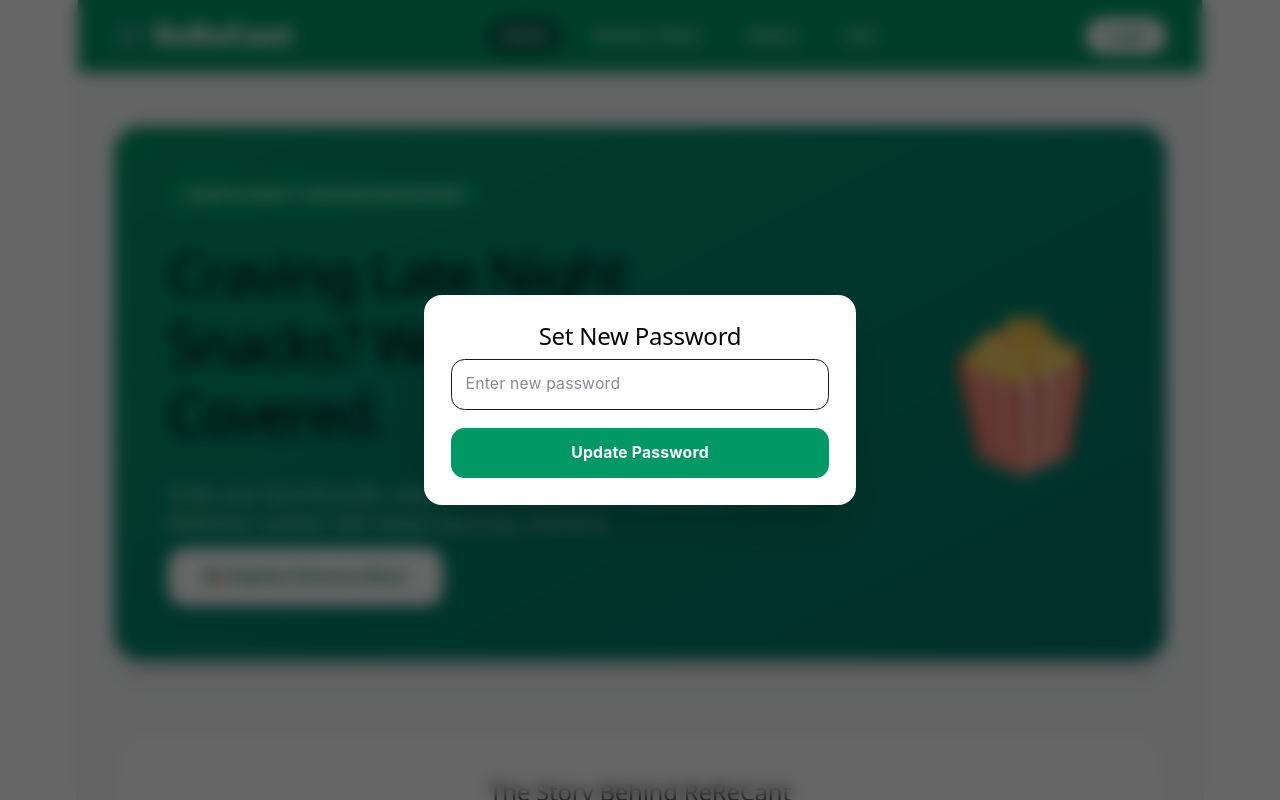
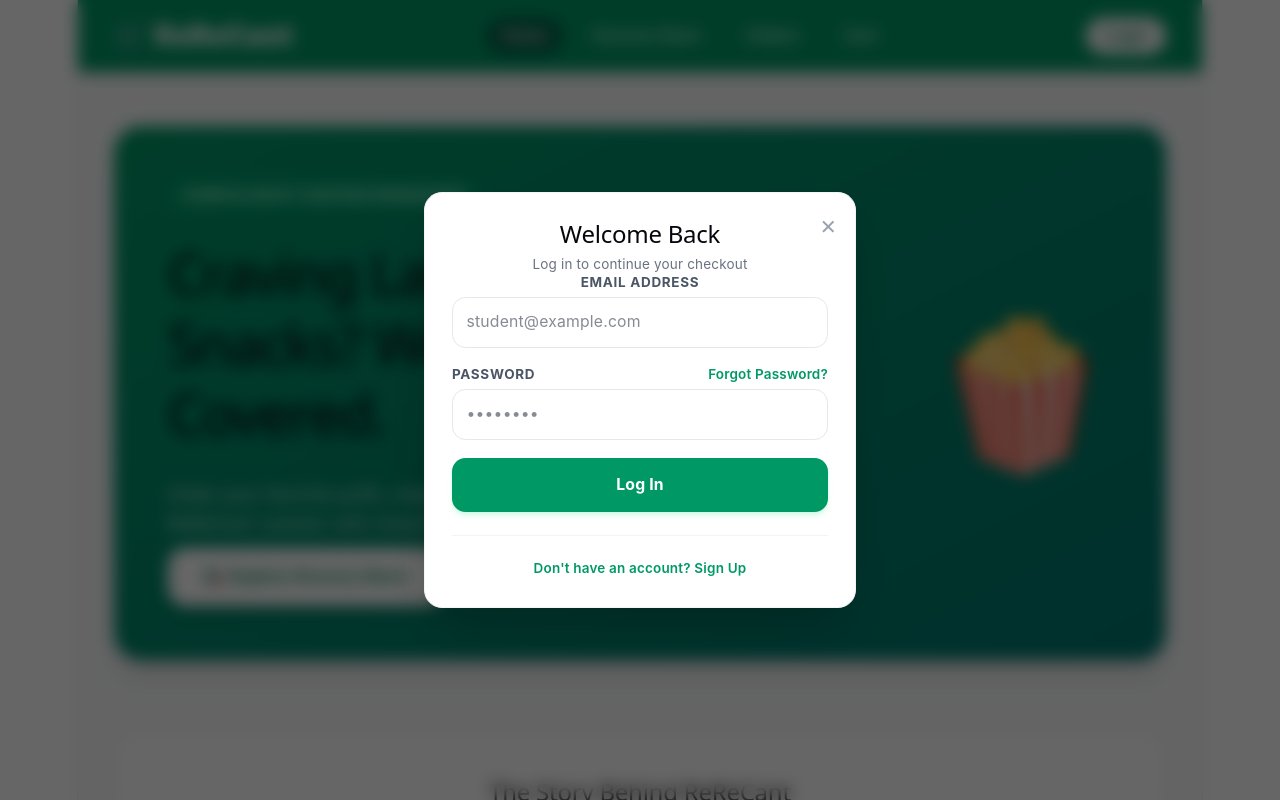
Before and after one commit to stemmasterstark-commits/rerecant, a React (Vite) app: page / in a window 1280 px wide. Both pictures are taken after a click on the button "Login". Shown: the top 800 px of the page. Built offline with nearby package versions, Linux system fonts and the light colour scheme.

Commit message:
Unified AuthModal with robust edge handling for login, signup, and reset password

```diff
--- a/src/components/AuthModal.jsx
+++ b/src/components/AuthModal.jsx
@@ -1,66 +1,227 @@
 import React, { useEffect, useState } from "react";
 import { supabase } from "../services/supabase";
 
-export default function ResetPasswordModal({ isOpen, onClose }) {
-  const [newPassword, setNewPassword] = useState("");
+export default function AuthModal({ isOpen, onClose }) {
+  // Modes: "login" | "signup" | "forgot" | "reset_password"
+  const [mode, setMode] = useState("login");
+  const [email, setEmail] = useState("");
+  const [password, setPassword] = useState("");
   const [loading, setLoading] = useState(false);
   const [message, setMessage] = useState({ text: "", type: "" });
 
-  const handleUpdatePassword = async (e) => {
+  // 1. Automatically detect recovery token in URL on load
+  useEffect(() => {
+    const hash = window.location.hash;
+    if (hash && (hash.includes("type=recovery") || hash.includes("access_token"))) {
+      setMode("reset_password");
+    }
+
+    // Listen for auth state changes (e.g. PASSWORD_RECOVERY event)
+    const { data: authListener } = supabase.auth.onAuthStateChange(
+      (event) => {
+        if (event === "PASSWORD_RECOVERY") {
+          setMode("reset_password");
+        }
+      }
+    );
+
+    return () => {
+      authListener?.subscription?.unsubscribe();
+    };
+  }, []);
+
+  if (!isOpen && mode !== "reset_password") return null;
+
+  const handleAuth = async (e) => {
     e.preventDefault();
     setLoading(true);
     setMessage({ text: "", type: "" });
 
-    const { error } = await supabase.auth.updateUser({
-      password: newPassword,
+    try {
+      if (mode === "login") {
+        const { error } = await supabase.auth.signInWithPassword({ email, password });
+        if (error) throw error;
+        onClose();
+      } else if (mode === "signup") {
+        const { error } = await supabase.auth.signUp({ email, password });
+        if (error) throw error;
+        setMessage({
+          text: "Account created! You can log in or check your email if confirmation is enabled.",
+          type: "success",
         });
-
-    if (error) {
-      setMessage({ text: error.message, type: "error" });
-    } else {
+      } else if (mode === "forgot") {
+        const { error } = await supabase.auth.resetPasswordForEmail(email, {
+          redirectTo: `${window.location.origin}`,
+        });
+        if (error) throw error;
         setMessage({
-        text: "Password updated successfully! You can now log in.",
+          text: "Password reset link sent! Please check your email inbox.",
+          type: "success",
+        });
+      } else if (mode === "reset_password") {
+        const { error } = await supabase.auth.updateUser({ password });
+        if (error) throw error;
+        setMessage({
+          text: "Password updated successfully! Logging you in...",
           type: "success",
         });
         setTimeout(() => {
+          // Clean hash from URL and close modal
+          window.history.replaceState(null, "", window.location.pathname);
+          setMode("login");
           onClose();
-      }, 2000);
+        }, 1500);
       }
+    } catch (err) {
+      setMessage({ text: err.message, type: "error" });
+    } finally {
       setLoading(false);
+    }
   };
 
-  if (!isOpen) return null;
+  const switchMode = (newMode) => {
+    setMode(newMode);
+    setMessage({ text: "", type: "" });
+  };
+
+  const handleClose = () => {
+    if (mode === "reset_password") {
+      window.history.replaceState(null, "", window.location.pathname);
+      setMode("login");
+    }
+    onClose();
+  };
 
   return (
     <div className="fixed inset-0 bg-black/60 backdrop-blur-sm flex items-center justify-center z-50 p-4">
-      <div className="bg-white rounded-2xl p-6 max-w-sm w-full shadow-2xl relative">
-        <h2 className="text-xl font-bold mb-2 text-center">Set New Password</h2>
+      <div className="bg-white rounded-2xl p-6 max-w-sm w-full shadow-2xl relative border border-gray-100">
+        {/* Close Button */}
+        <button
+          type="button"
+          onClick={handleClose}
+          className="absolute top-4 right-4 text-gray-400 hover:text-gray-600 font-bold text-lg"
+        >
+          ✕
+        </button>
 
+        {/* Modal Titles */}
+        <h2 className="text-2xl font-black mb-1 text-center text-gray-800">
+          {mode === "login" && "Welcome Back"}
+          {mode === "signup" && "Create Account"}
+          {mode === "forgot" && "Reset Password"}
+          {mode === "reset_password" && "Set New Password"}
+        </h2>
+        <p className="text-xs text-gray-500 text-center mb-6">
+          {mode === "login" && "Log in to continue your checkout"}
+          {mode === "signup" && "Sign up to order from ReReCant"}
+          {mode === "forgot" && "Enter your email to receive a recovery link"}
+          {mode === "reset_password" && "Enter your new password below"}
+        </p>
+
+        {/* Toast / Alert Message */}
         {message.text && (
-          <div className={`p-2 text-xs rounded mb-4 text-center ${
-            message.type === "error" ? "bg-red-50 text-red-600" : "bg-emerald-50 text-emerald-600"
-          }`}>
+          <div
+            className={`p-3 text-xs rounded-xl mb-4 text-center font-medium ${
+              message.type === "error"
+                ? "bg-red-50 text-red-600 border border-red-200"
+                : "bg-emerald-50 text-emerald-700 border border-emerald-200"
+            }`}
+          >
             {message.text}
           </div>
         )}
 
-        <form onSubmit={handleUpdatePassword} className="space-y-4">
+        {/* Auth Form */}
+        <form onSubmit={handleAuth} className="space-y-4">
+          {/* Email Input (Hidden during reset_password) */}
+          {mode !== "reset_password" && (
+            <div>
+              <label className="block text-xs font-bold text-gray-600 mb-1 tracking-wider uppercase">
+                Email Address
+              </label>
+              <input
+                type="email"
+                required
+                className="w-full p-3 border border-gray-200 rounded-xl focus:ring-2 focus:ring-emerald-500 outline-none text-sm transition"
+                placeholder="student@example.com"
+                value={email}
+                onChange={(e) => setEmail(e.target.value)}
+              />
+            </div>
+          )}
+
+          {/* Password Input (Hidden during forgot password request) */}
+          {mode !== "forgot" && (
+            <div>
+              <div className="flex justify-between items-center mb-1">
+                <label className="block text-xs font-bold text-gray-600 tracking-wider uppercase">
+                  {mode === "reset_password" ? "New Password" : "Password"}
+                </label>
+                {mode === "login" && (
+                  <button
+                    type="button"
+                    onClick={() => switchMode("forgot")}
+                    className="text-xs text-emerald-600 hover:underline font-semibold"
+                  >
+                    Forgot Password?
+                  </button>
+                )}
+              </div>
               <input
                 type="password"
                 required
-            placeholder="Enter new password"
-            className="w-full p-3 border rounded-xl text-sm"
-            value={newPassword}
-            onChange={(e) => setNewPassword(e.target.value)}
+                className="w-full p-3 border border-gray-200 rounded-xl focus:ring-2 focus:ring-emerald-500 outline-none text-sm transition"
+                placeholder="••••••••"
+                value={password}
+                onChange={(e) => setPassword(e.target.value)}
               />
+            </div>
+          )}
+
+          {/* Submit Button */}
           <button
             type="submit"
             disabled={loading}
-            className="w-full py-3 bg-emerald-600 text-white font-bold rounded-xl text-sm"
+            className="w-full py-3.5 bg-emerald-600 hover:bg-emerald-700 text-white font-bold rounded-xl shadow-md shadow-emerald-100 transition-all text-sm disabled:opacity-50"
           >
-            {loading ? "Updating..." : "Update Password"}
+            {loading ? (
+              "Processing..."
+            ) : mode === "login" ? (
+              "Log In"
+            ) : mode === "signup" ? (
+              "Sign Up"
+            ) : mode === "forgot" ? (
+              "Send Reset Link"
+            ) : (
+              "Update Password"
+            )}
           </button>
         </form>
+
+        {/* Footer Toggles */}
+        {mode !== "reset_password" && (
+          <div className="mt-5 text-center pt-4 border-t border-gray-100">
+            {mode === "forgot" ? (
+              <button
+                type="button"
+                onClick={() => switchMode("login")}
+                className="text-xs text-emerald-600 hover:underline font-semibold"
+              >
+                ← Back to Login
+              </button>
+            ) : (
+              <button
+                type="button"
+                onClick={() => switchMode(mode === "login" ? "signup" : "login")}
+                className="text-xs text-emerald-600 hover:underline font-semibold"
+              >
+                {mode === "signup"
+                  ? "Already have an account? Log In"
+                  : "Don't have an account? Sign Up"}
+              </button>
+            )}
+          </div>
+        )}
       </div>
     </div>
   );
```
Lines whose indentation alone changed are shown as unchanged.
